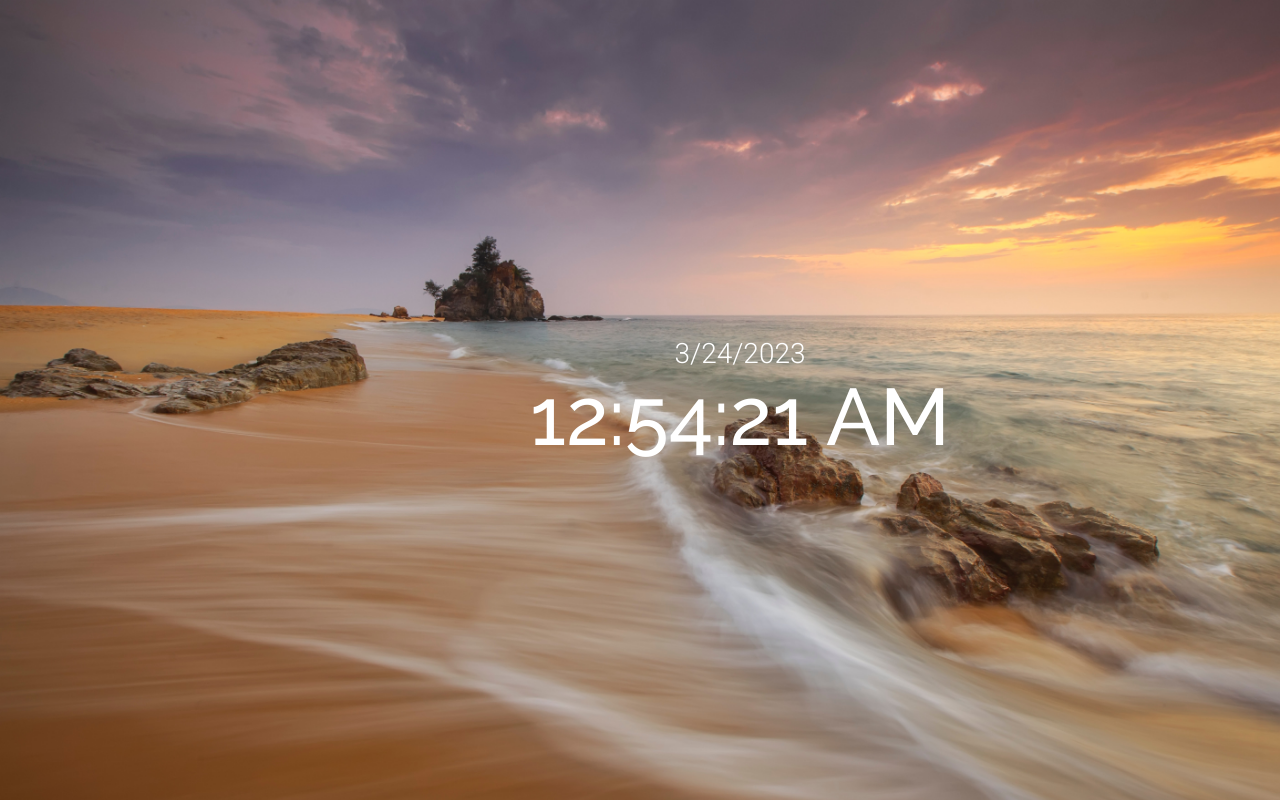
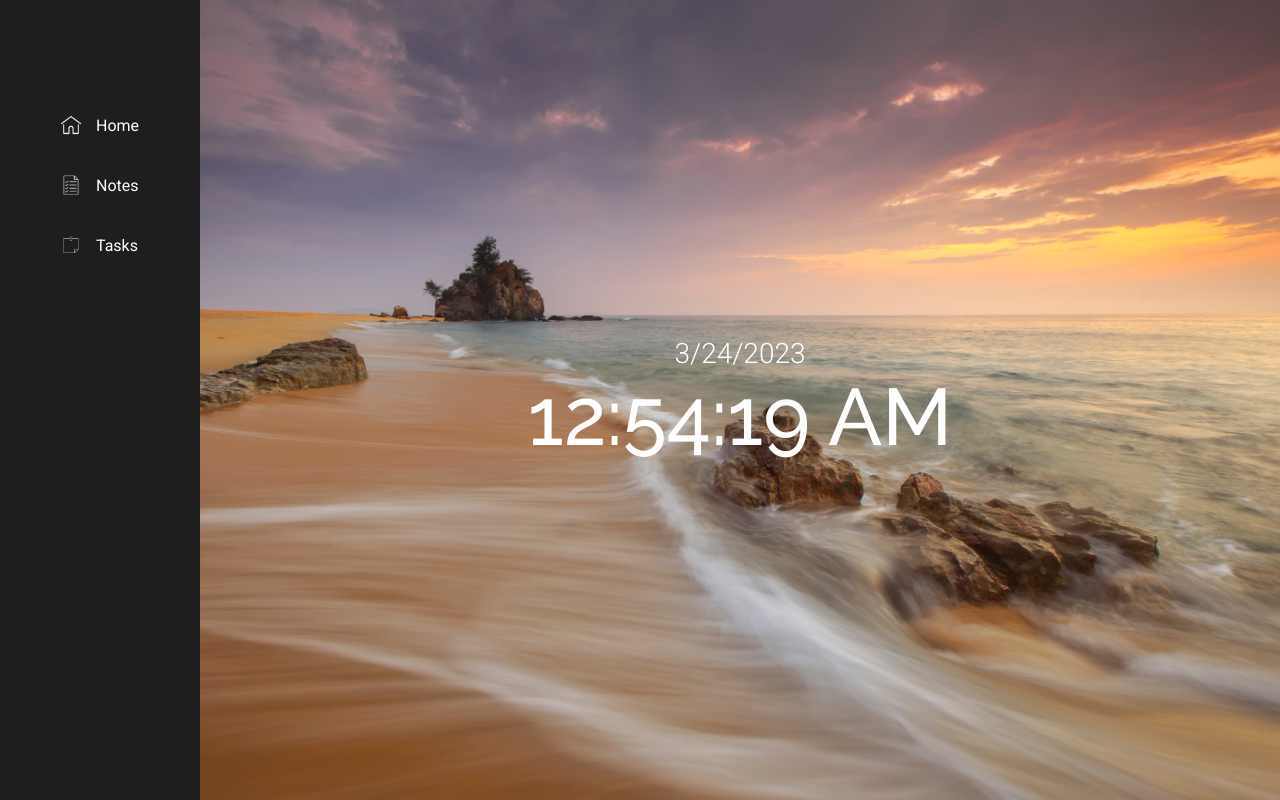
Before and after one commit to Fkaminskaya77/MERN-FRONT-END, a React (Create React App) app in the folder frontend/: page / in a window 1280 px wide. Built offline with nearby package versions, Linux system fonts and the light colour scheme; no server answers.

Commit message:
Routes for homepage, notes, tasks done

```diff
--- a/frontend/src/App.js
+++ b/frontend/src/App.js
@@ -33,12 +33,11 @@ function App() {
 
   return (
     <div className="App">
-      {/* <Navbar /> */}
+      <Navbar />
       <Routes>
         <Route path="/" element={<Clock />}></Route>
-        {/* <Notes Note={Note} />
-        <Tasks Task={Task} />
-        <Clock /> */}
+        <Route path="/notes" element={<Notes Note={Note} />}></Route>
+        <Route path="/tasks" element={<Tasks Task={Task} />}></Route>
       </Routes>
     </div>
   );
```
